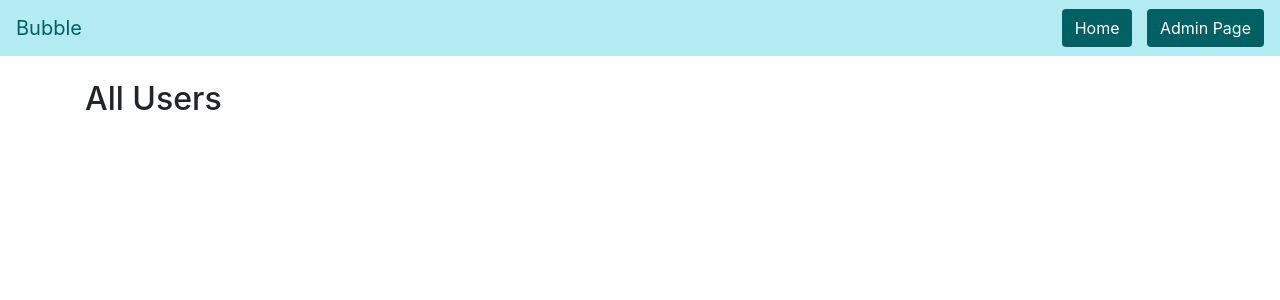
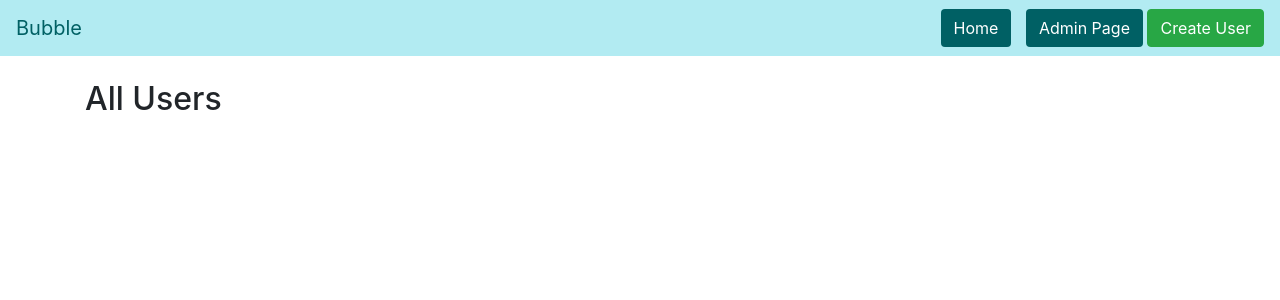
Before and after one commit to darkLord2504/DSA-Graph_Social_App, a Flask app: page /users in a window 1280 px wide. Shown: the top 300 px of the page. Run offline with Flask 3, Linux system fonts and the light colour scheme; some libraries are stand-ins or nearby versions.

Commit message:
Update index.html

```diff
--- a/templates/index.html
+++ b/templates/index.html
@@ -7,6 +7,8 @@
     <!-- Home button that links to the intro page -->
     <a class="btn" style="background-color:#006064; color:#fff; border-radius:4px;" href="{{ url_for('intro') }}">Home</a>
     <a class="btn" style="background-color:#006064; color:#fff; border-radius:4px; margin-left: 10px;" href="{{ url_for('admin_dashboard') }}">Admin Page</a>
+    <a href="{{ url_for('add_user') }}" class="btn btn-success">Create User</a>
+
   </div>
 </nav>
 <div class="container user-list-container mt-4">
```
